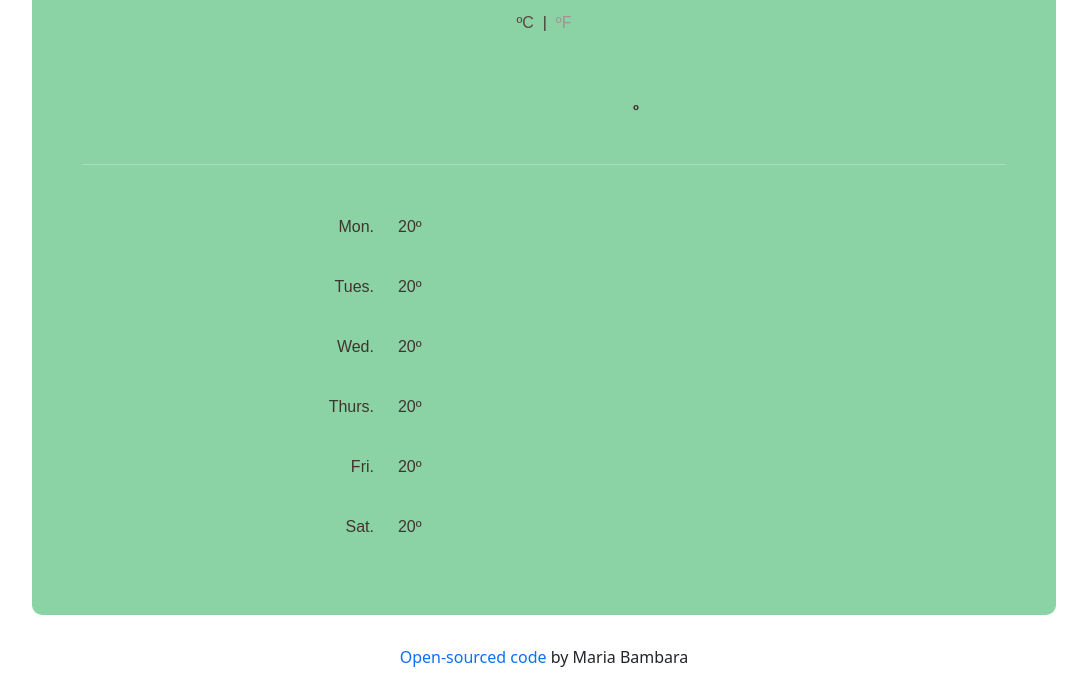
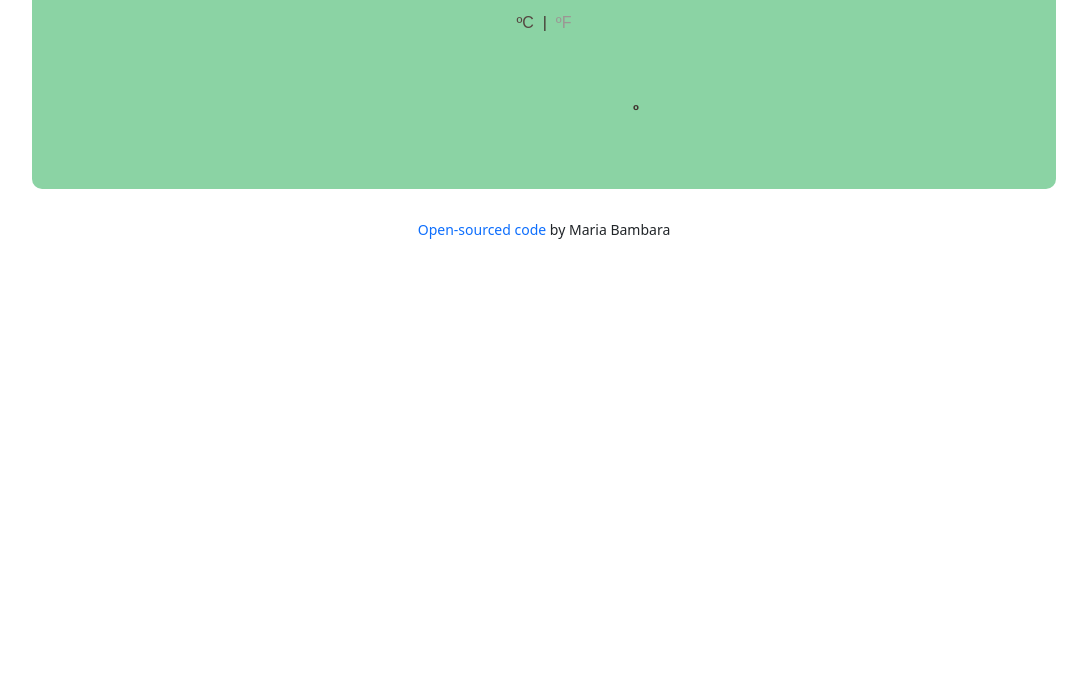
Before and after one commit to mariabambara/vanilla-weather-app, a plain HTML site: page index.html in a window 1280 px wide. Shown: the part 301-986 px from the top of the page, without its empty margins (96-1183 px from the left). After the commit the page ends 800 px from the top, so only its background shows below. Drawn offline with nearby package versions, Linux system fonts and the light colour scheme; no server answers.

Commit message:
Removed weekday forecast section

```diff
--- a/index.html
+++ b/index.html
@@ -49,38 +49,9 @@
           </p>
         </div>
       </div>
-      <hr />
-      <div class="row weekday">
-        <div class="col-4"><p class="float-right">Mon.</p></div>
-        <div class="col-4"><p class="degrees">20º</p></div>
-      </div>
-      <div class="row weekday">
-        <div class="col-2 offset-2"><p class="float-right">Tues.</p></div>
-        <div class="col-2"><p class="degrees">20º</p></div>
-      </div>
-      <div class="row weekday">
-        <div class="col-2 offset-2"><p class="float-right">Wed.</p></div>
-
-        <div class="col-2"><p class="degrees">20º</p></div>
-      </div>
-      <div class="row weekday">
-        <div class="col-2 offset-2"><p class="float-right">Thurs.</p></div>
-
-        <div class="col-2"><p class="degrees">20º</p></div>
-      </div>
-      <div class="row weekday">
-        <div class="col-2 offset-2"><p class="float-right">Fri.</p></div>
-
-        <div class="col-2"><p class="degrees">20º</p></div>
-      </div>
-      <div class="row weekday">
-        <div class="col-2 offset-2"><p class="float-right">Sat.</p></div>
-
-        <div class="col-2"><p class="degrees">20º</p></div>
-      </div>
     </div>
     <div class="row byline">
-      <p>
+      <small>
         <a
           href="https://github.com/mariabambara/weather-app"
           target="_blank"
@@ -89,7 +60,7 @@
           >Open-sourced code</a
         >
         by Maria Bambara
-      </p>
+      </small>
     </div>
     <script src="script.js"></script>
   </body>
--- a/styles.css
+++ b/styles.css
@@ -30,7 +30,7 @@ h2,
 }
 
 .weather-today {
-  margin: 40px 0 25px 0;
+  margin: 40px 0 0px 0;
 }
 
 .float-right {
```
